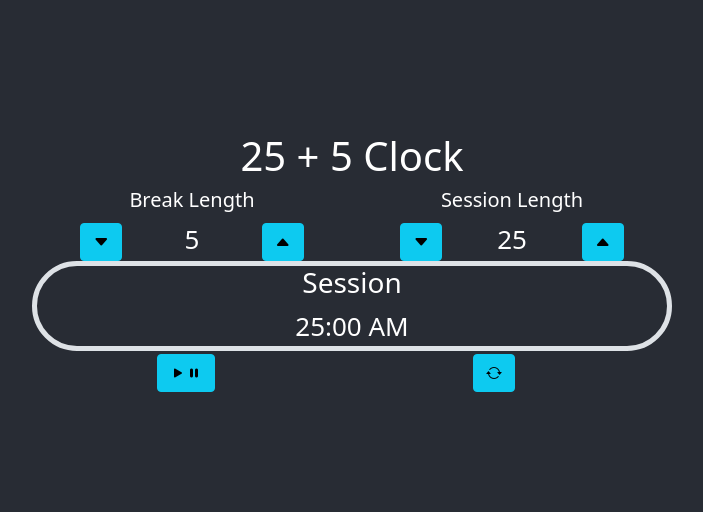
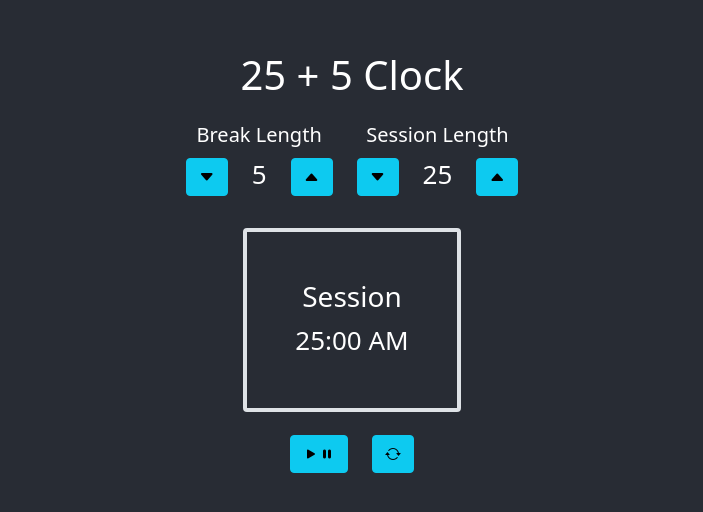
Before and after one commit to danyr59/clock, a React (Create React App) app: page / in a window 1280 px wide. Shown: the part 138-650 px from the top of the page, without its empty margins (288-991 px from the left). Built offline with nearby package versions, Linux system fonts and the light colour scheme.

Commit message:
complements

```diff
--- a/src/App.js
+++ b/src/App.js
@@ -121,12 +121,13 @@ function App() {
     return false;
   }
   return (
-    <div className="App ">
-      <header className="">
-        <h1>25 + 5 Clock</h1>
+    <div className="App">
+      <div className="container-md">
+        <header className="row mb-3">
+          <h1 className="col-sm">25 + 5 Clock</h1>
         </header>
-      <div className="row w-50">
-        <div className="col">
+        <div className="row row-cols-auto justify-content-center gy-4">
+          <div className="col ">
             <ControlSession
               idLabel={"break-label"}
               idDecrement={"break-decrement"}
@@ -145,7 +146,7 @@ function App() {
               timeLeft={timeLeft}
             />
           </div>
-        <div className="col">
+          <div className="col ">
             <ControlSession
               idLabel={"session-label"}
               idDecrement={"session-decrement"}
@@ -164,10 +165,15 @@ function App() {
               timeLeft={timeLeft}
             />
           </div>
-        <div className="border border-5 rounded-pill">
+        </div>
+        <div className="row row-cols-auto mt-3 justify-content-center">
+          <div className="col">
+            <div className="border border-4 rounded mt-3 mb-3 p-5">
               <Timer timerLabel={timerLabel} value={getTimeLeft(timeLeft)} />
             </div>
-        <div className="row">
+          </div>
+        </div>
+        <div className="row row-cols-auto mt-1 justify-content-center">
           <div className="col">
             <button
               onClick={startStopOnClick}
@@ -188,13 +194,13 @@ function App() {
             </button>
           </div>
         </div>
-      </div>
         <audio
           id="beep"
           preload="auto"
           src="https://raw.githubusercontent.com/freeCodeCamp/cdn/master/build/testable-projects-fcc/audio/BeepSound.wav"
         />
       </div>
+    </div>
   );
 }
 
--- a/src/component/ControlSession.jsx
+++ b/src/component/ControlSession.jsx
@@ -67,11 +67,17 @@ function ControlSession(props) {
   //   `${props.idLabel}\n`,
   //   `props.zero = ${props.zero}\n`,
   //   `handlerSelectorTime ${handlerSelectorTime}\n\n`
-  // );
+  // );"
   return (
-    <div className="container">
-      <h5 id={props.idLabel}>{props.title}</h5>
-      <div className="row">
+    <div className="container-sm px-0 ">
+      <div className="row row-cols-auto justify-content-center">
+        <div className="col">
+          <h5 className="" id={props.idLabel}>
+            {props.title}
+          </h5>
+        </div>
+      </div>
+      <div className="row row-cols-auto justify-content-center">
         <div className="col">
           <button
             id={props.idDecrement}
--- a/src/component/Timer.jsx
+++ b/src/component/Timer.jsx
@@ -4,7 +4,9 @@ function Timer(props) {
   return (
     <div>
       <h3 id="timer-label">{props.timerLabel}</h3>
-      <div id="time-left">{props.value.match(/a/) ? "00:00" : props.value}</div>
+      <div translate="no" id="time-left">
+        {props.value.match(/a/) ? "00:00" : props.value}
+      </div>
     </div>
   );
 }
```
Lines whose indentation alone changed are shown as unchanged.
